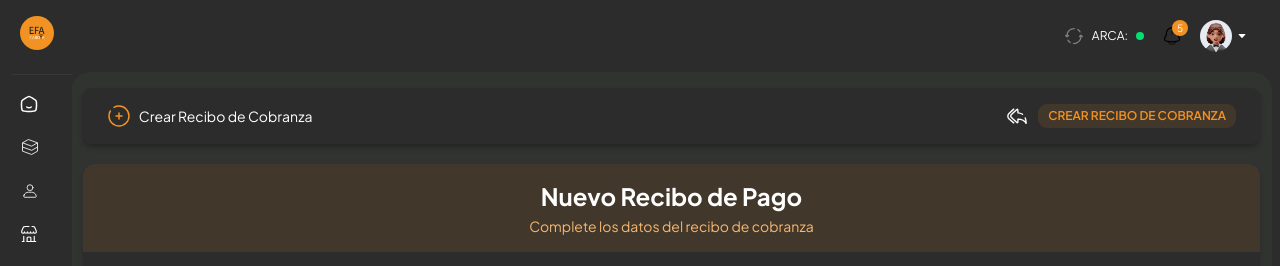
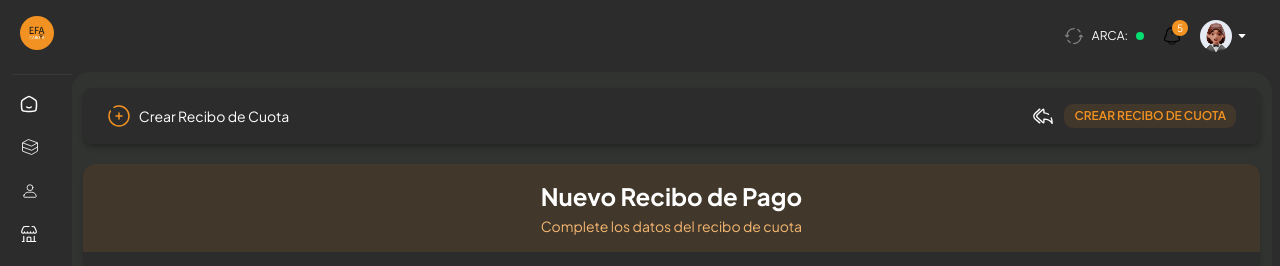
Before and after one commit to EFA-APP/frontend-destockp, a React (Vite) app: page /panel/escuela/recibos/nuevo in a window 1280 px wide. Shown: the top 266 px of the page. Built offline with nearby package versions, Linux system fonts and the light colour scheme.

Commit message:
02/01/25

```diff
--- a/src/Componentes/Secciones/Escuela/CrearRecibo/CrearRecibo.jsx
+++ b/src/Componentes/Secciones/Escuela/CrearRecibo/CrearRecibo.jsx
@@ -428,7 +428,7 @@ const CrearRecibo = () => {
       {/* Encabezado */}
       <div className="card no-inset no-ring bg-[var(--fill2)] shadow-md rounded-md mb-4">
         <EncabezadoSeccion
-          ruta="Crear Recibo de Cobranza"
+          ruta="Crear Recibo de Cuota"
           icono={<AgregarIcono />}
           volver={true}
           redireccionAnterior="/panel/escuela/recibos"
@@ -438,7 +438,7 @@ const CrearRecibo = () => {
       {/* Formulario de Recibo */}
       <FormularioDinamico
         titulo="Nuevo Recibo de Pago"
-        subtitulo="Complete los datos del recibo de cobranza"
+        subtitulo="Complete los datos del recibo de cuota"
         campos={camposRecibo}
         onSubmit={handleSubmit}
         submitLabel="Generar Recibo"
--- a/src/Componentes/Tablas/Escuela/Cuotas/TablaCuotas.jsx
+++ b/src/Componentes/Tablas/Escuela/Cuotas/TablaCuotas.jsx
@@ -6,6 +6,7 @@ import {
   DescargarIcono,
   PagosIcono,
 } from "../../../../assets/Icons";
+import { Link } from "react-router-dom";
 
 const estados = [
   {
@@ -313,14 +314,12 @@ const TablaCuotas = ({
                                   <td className="py-3 px-4">
                                     <div className="flex gap-2">
                                       {cuota.estado !== "pagado" && (
-                                        <button
-                                          onClick={() =>
-                                            onRegistrarPago?.(alumno.id, index)
-                                          }
+                                        <Link
+                                          to={"/panel/escuela/recibos/nuevo"}
                                           className="p-1 text-green-400! rounded-md! bg-green-500/10! flex items-center gap-2 cursor-pointer hover:bg-green-400/5!"
                                         >
                                           <PagosIcono size={24} />
-                                        </button>
+                                        </Link>
                                       )}
                                       {cuota.estado === "pagado" && (
                                         <div className="flex gap-1">
--- a/src/Componentes/UI/MenuUsuario/MenuUsuario.jsx
+++ b/src/Componentes/UI/MenuUsuario/MenuUsuario.jsx
@@ -39,7 +39,7 @@ const MenuUsuario = () => {
 
       <div className="px-2 mb-2">
         <Link
-          to="/iniciar-sesion"
+          to="/"
           className="relative select-none gap-2 text-xs outline-none transition-colors [&amp;_svg]:pointer-events-none [&amp;_svg]:size-4 [&amp;_svg]:shrink-0 px-3 py-2 flex justify-between items-center  group/link w-full rounded-md cursor-pointer focus:bg-hover flex items-center w-full bg-red-700/40 hover:bg-white/20"
         >
           <div className="flex items-center gap-2 w-full text-white">
```
